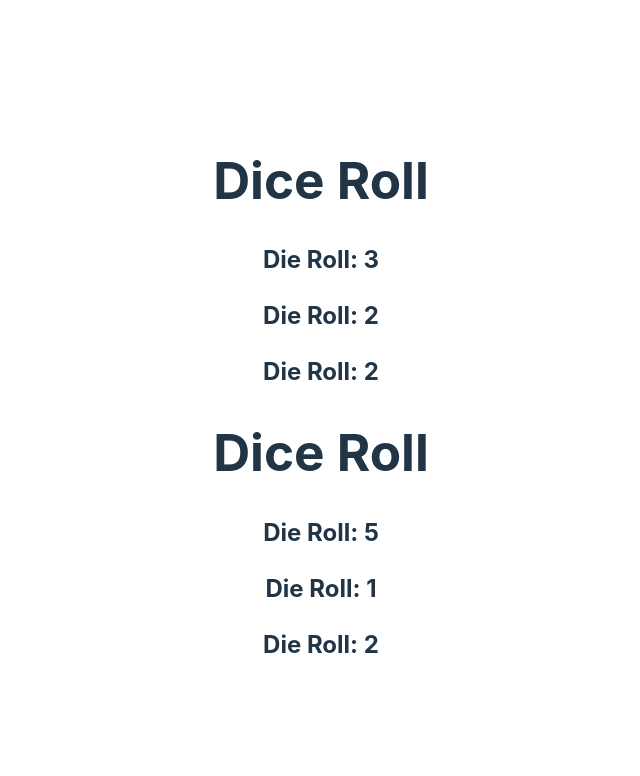
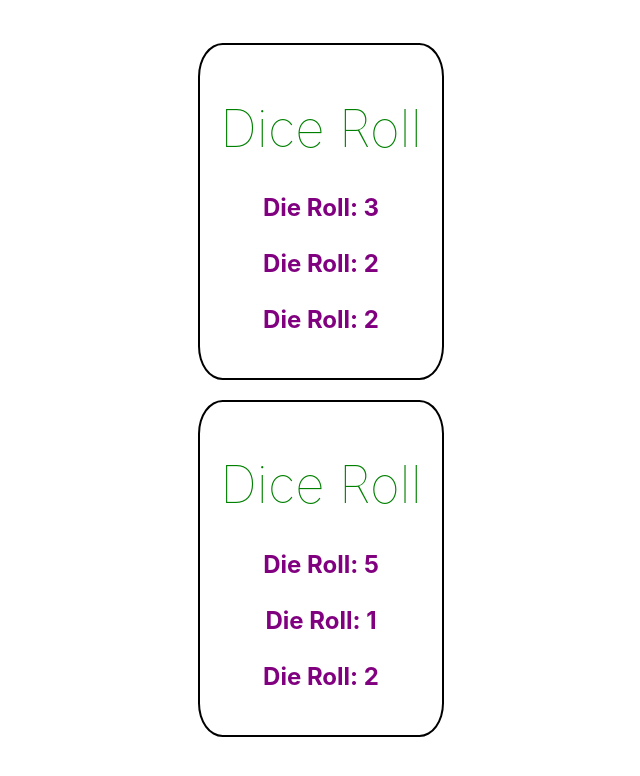
Before and after one commit to Shessire/Web-Dev-Practice, a React (Vite) app in the folder react-practice/: page / in a window 1280 px wide. Shown: the top 776 px of the page, without its empty margins (319-959 px from the left). Built offline with nearby package versions, Linux system fonts and the light colour scheme.

Commit message:
Style Components

```diff
--- /dev/null
+++ b/react-practice/src/DiceRolls.css
@@ -0,0 +1,11 @@
+.DiceRolls {
+    border: 2px solid black;
+    border-radius: 10%;
+    margin-bottom: 20px;
+    padding: 20px;
+}
+
+.DiceRolls h1 {
+    font-weight: 100;
+    color: green;
+}
--- a/react-practice/src/DiceRolls.jsx
+++ b/react-practice/src/DiceRolls.jsx
@@ -1,13 +1,14 @@
 import Die from "./Die";
+import "./DiceRolls.css";
 
 function DiceRolls () {
     return (
-        <>
+        <div className="DiceRolls">
             <h1>Dice Roll</h1>
             <Die />
             <Die />
             <Die />
-        </>
+        </div>
     )
 }
 
--- /dev/null
+++ b/react-practice/src/Die.css
@@ -0,0 +1,3 @@
+.Die {
+    color: purple;
+}
--- a/react-practice/src/Die.jsx
+++ b/react-practice/src/Die.jsx
@@ -1,10 +1,10 @@
+import "./Die.css";
+
 function Die() {
     const roll = Math.floor((Math.random() * 6)) + 1;
 
     return (
-        <>
-            <h2>Die Roll: {roll}</h2>
-        </>
+        <h2 className="Die">Die Roll: {roll}</h2>
     )
 }
 
```
